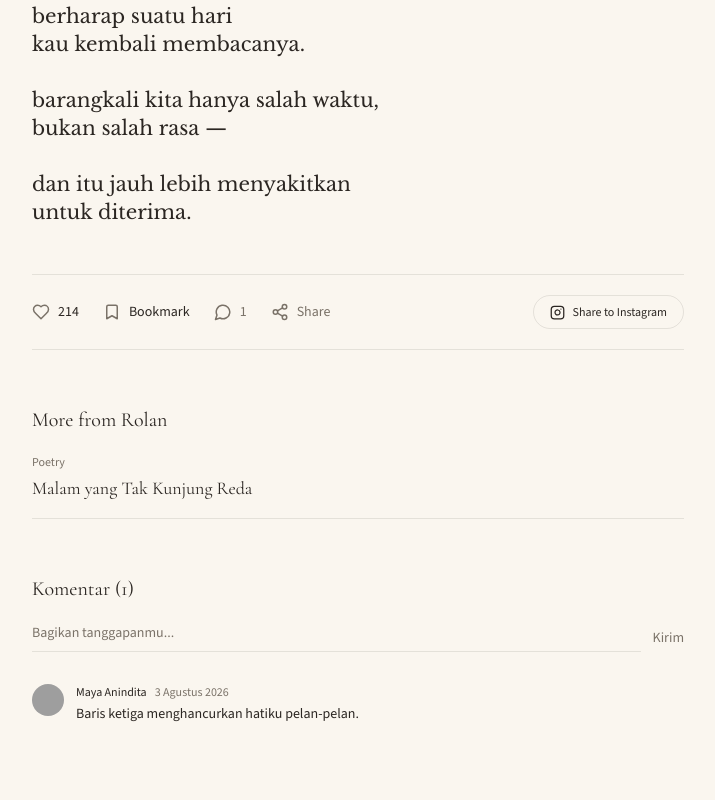
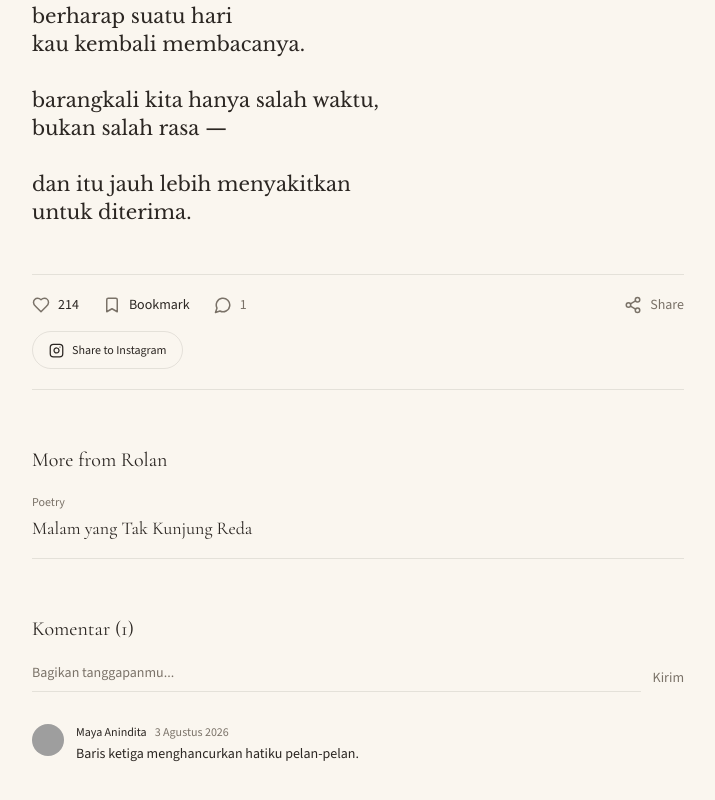
Before and after one commit to rolantiro/rlntro, a React (Vite) app: page /read/p1 in a window 1280 px wide. Shown: the part 953-1753 px from the top of the page, without its empty margins (282-997 px from the left). Built offline with nearby package versions, Linux system fonts and the light colour scheme; grey boxes are pictures that could not be loaded.

Commit message:
Fix: Share to Instagram button always visible on its own row on mobile

```diff
--- a/src/pages/Article.jsx
+++ b/src/pages/Article.jsx
@@ -64,7 +64,8 @@ export default function Article() {
             : post.content}
         </div>
 
-        <div className="mt-12 flex flex-wrap items-center gap-6 border-y border-[var(--border)] py-5">
+        <div className="mt-12 border-y border-[var(--border)] py-5">
+          <div className="flex flex-wrap items-center gap-6">
             <button onClick={() => toggleLike(post.id)} className="inline-flex items-center gap-2 text-sm">
               <Heart size={18} className={likes[post.id] ? 'fill-wine text-wine' : 'text-[var(--text-soft)]'} />
               {post.likes}
@@ -76,13 +77,14 @@ export default function Article() {
             <span className="inline-flex items-center gap-2 text-sm text-[var(--text-soft)]">
               <MessageCircle size={18} /> {post.comments?.length || 0}
             </span>
-          <button onClick={share} className="inline-flex items-center gap-2 text-sm text-[var(--text-soft)]">
+            <button onClick={share} className="inline-flex items-center gap-2 text-sm text-[var(--text-soft)] md:ml-auto">
               <Share2 size={18} /> Share
             </button>
+          </div>
           {post.type === 'poetry' && (
             <button
               onClick={() => setShowExport(true)}
-              className="ml-auto inline-flex items-center gap-2 rounded-full border border-[var(--border)] px-4 py-2 text-xs hover:border-[var(--text)]"
+              className="mt-4 inline-flex w-full items-center justify-center gap-2 rounded-full border border-[var(--border)] px-4 py-2.5 text-xs hover:border-[var(--text)] md:w-auto"
             >
               <Instagram size={15} /> Share to Instagram
             </button>
```
Lines whose indentation alone changed are shown as unchanged.
